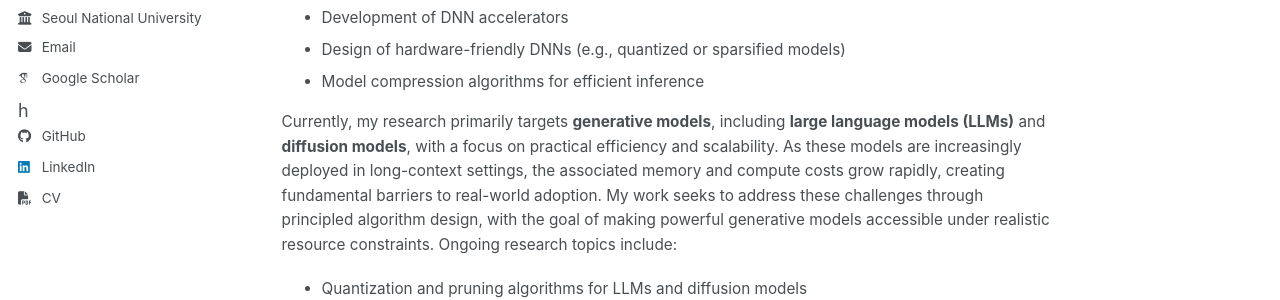
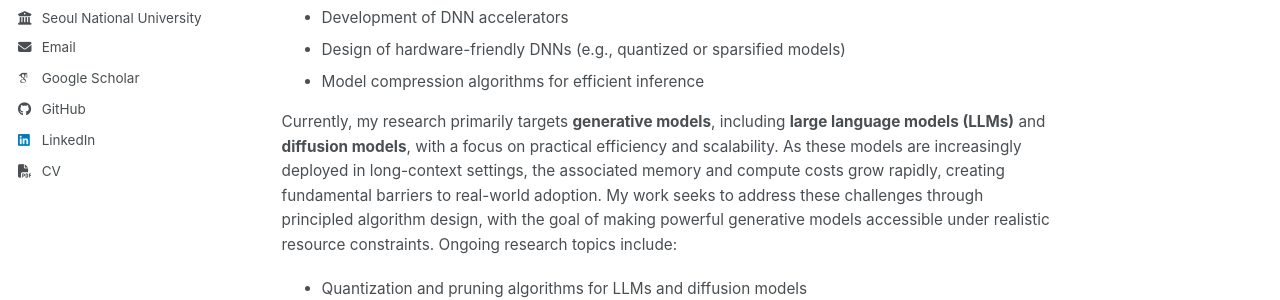
Before and after one commit to dongwonjo/dongwonjo.github.io, a Jekyll site: the page built from _pages/about.md, in a window 1280 px wide. Shown: the part 417-717 px from the top of the page. Built offline with Jekyll 4.4.1, drawn with Linux system fonts in a browser that asks for light colours; some web fonts are replaced; a script bundle is joined from its source files by our own code; library files that are not in the unit come from our copies.

Commit message:
Update author-profile.html

```diff
--- a/_includes/author-profile.html
+++ b/_includes/author-profile.html
@@ -49,7 +49,7 @@
       {% endif %}
       {% if author.inspire-hep %}
         <li><a href="{{ author.inspire-hep }}"><i class="ai ai-inspire ai-fw icon-pad-right"></i>INSPIRE-HEP</a></li>
-      {% endif %}      h
+      {% endif %}
       {% if author.impactstory %}
         <li><a href="{{ author.impactstory }}"><i class="ai ai-impactstory ai-fw icon-pad-right"></i>Impactstory</a></li>
       {% endif %}
```
